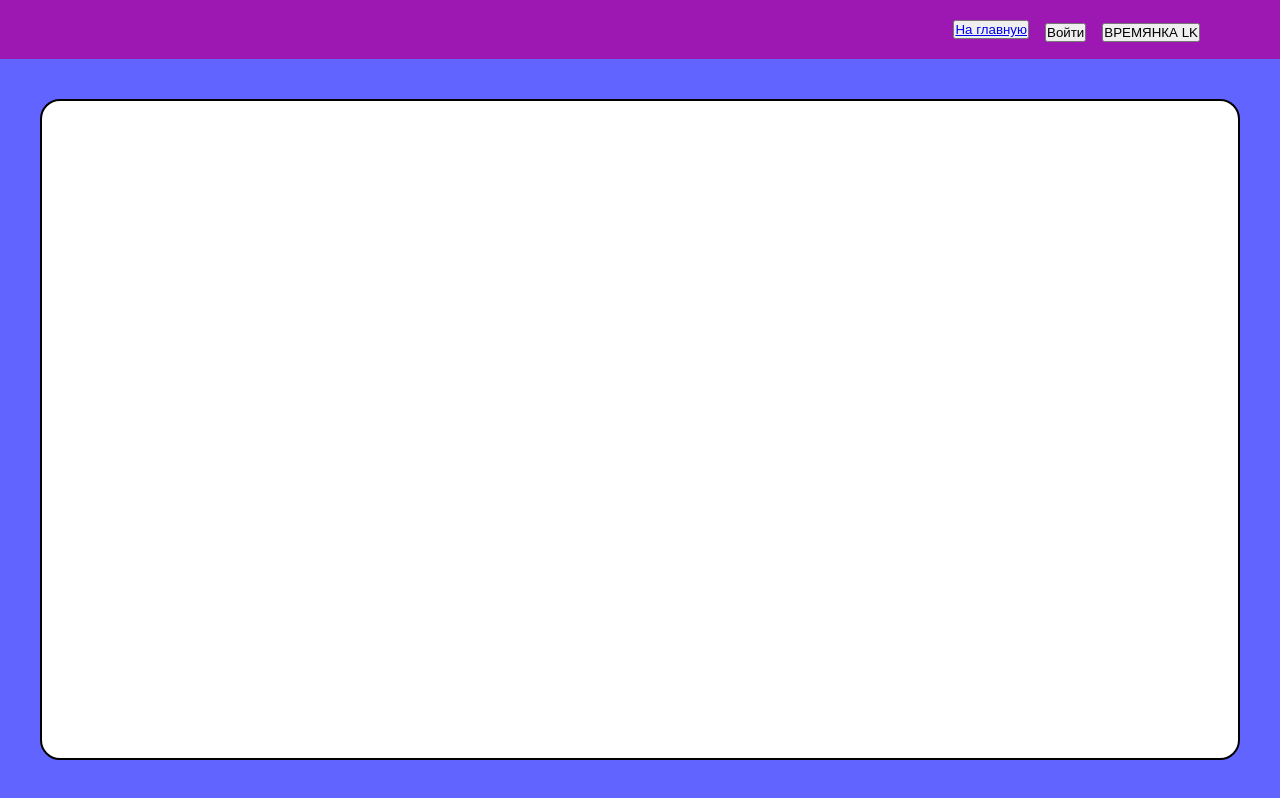
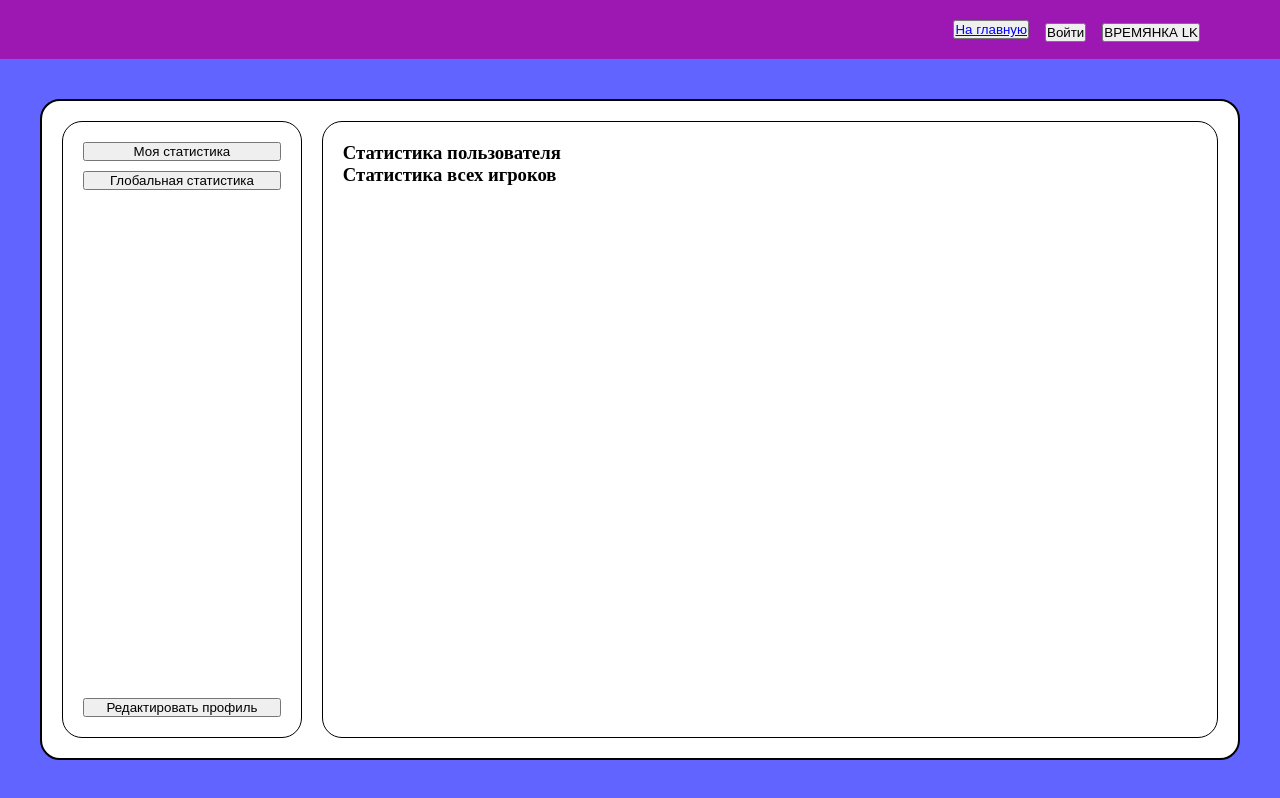
Before and after one commit to knight-artemis/Flash-Cards, a React (Vite) app in the folder client/: page /lk/globalStat in a window 1280 px wide. Built offline with nearby package versions, Linux system fonts and the light colour scheme.

Commit message:
kolya lk 0.5

```diff
--- a/client/src/App.tsx
+++ b/client/src/App.tsx
@@ -7,6 +7,8 @@ import { Route, Routes } from "react-router-dom";
 import LkPage from "./pages/LkPage/LkPage";
 import GamePage from "./pages/GamePage/GamePage";
 import EndGamePage from "./pages/EndGamePage/EndGamePage";
+import MyStatPage from "./pages/MyStatPage/MyStatPage";
+import GlobalStatPage from "./pages/GlobalStatPage/GlobalStatPage";
 
 function App() {
   return (
@@ -16,7 +18,10 @@ function App() {
         <Routes>
           <Route path="/" element={<HomePage />} />
           <Route path="log" element={<Auth />} />
-          <Route path="/lk" element={<LkPage />} />
+          <Route path="/lk" element={<LkPage />}>
+            <Route path="myStat" element={<MyStatPage />} />
+            <Route path="globalStat" element={<GlobalStatPage />} />
+          </Route>
           {/* <Route path="/auth" element={<AuthPage />} /> */}
           <Route path="/game" element={<GamePage />} />
           <Route path="/endgame" element={<EndGamePage />} />
--- a/client/src/pages/GamePage/Game.module.css
+++ b/client/src/pages/GamePage/Game.module.css
@@ -10,7 +10,7 @@
 .for_game {
     border: 1px solid black;
     border-radius: 5px;
-    background-color: rgb(27, 89, 222);
+    background-color: rgb(56, 154, 184);
 }
 
 .price {
--- /dev/null
+++ b/client/src/pages/GlobalStatPage/GlobalStatPage.tsx
@@ -0,0 +1,9 @@
+import React from "react";
+
+export default function GlobalStatPage(): JSX.Element {
+  return (
+    <div>
+      <h3>Статистика всех игроков</h3>
+    </div>
+  );
+}
--- a/client/src/pages/LkPage/LkPage.tsx
+++ b/client/src/pages/LkPage/LkPage.tsx
@@ -1,16 +1,33 @@
-import React from 'react';
-import styles from './LkPage.module.css';
+import React from "react";
+import styles from "./LkPage.module.css";
+import { useAppSelector } from "../../redux/hooks";
+import { useNavigate } from "react-router-dom";
+import MyStatPage from "../MyStatPage/MyStatPage";
+import GlobalStatPage from "../GlobalStatPage/GlobalStatPage";
 
 export default function LkPage() {
+  const user = useAppSelector((store) => store.userReducer);
+  const navigate = useNavigate();
+  const handlerMyStat = () => {
+    navigate("/lk/myStat");
+  };
+  const handlerGlobal = () => {
+    navigate("/lk/globalStat");
+  };
   return (
     <div className={styles.page}>
       <div className={styles.sideBlock}>
-        <button type="button">Моя статистика</button>
-        <button type="button">Глобальная статистика</button>
+        <button onClick={handlerMyStat} type="button">
+          Моя статистика
+        </button>
+        <button onClick={handlerGlobal} type="button">
+          Глобальная статистика
+        </button>
         <button type="button">Редактировать профиль</button>
       </div>
       <div className={styles.mainBlock}>
-        <h2>Статистика пользователя ${'{login}'}</h2>
+        <MyStatPage />
+        <GlobalStatPage />
       </div>
     </div>
   );
--- /dev/null
+++ b/client/src/pages/MyStatPage/MyStatPage.tsx
@@ -0,0 +1,9 @@
+import React from "react";
+
+export default function MyStatPage(): JSX.Element {
+  return (
+    <div>
+      <h3>Статистика пользователя</h3>
+    </div>
+  );
+}
```
Also changed, not shown: 1 other file (tests, documents, lock files or other folders).
